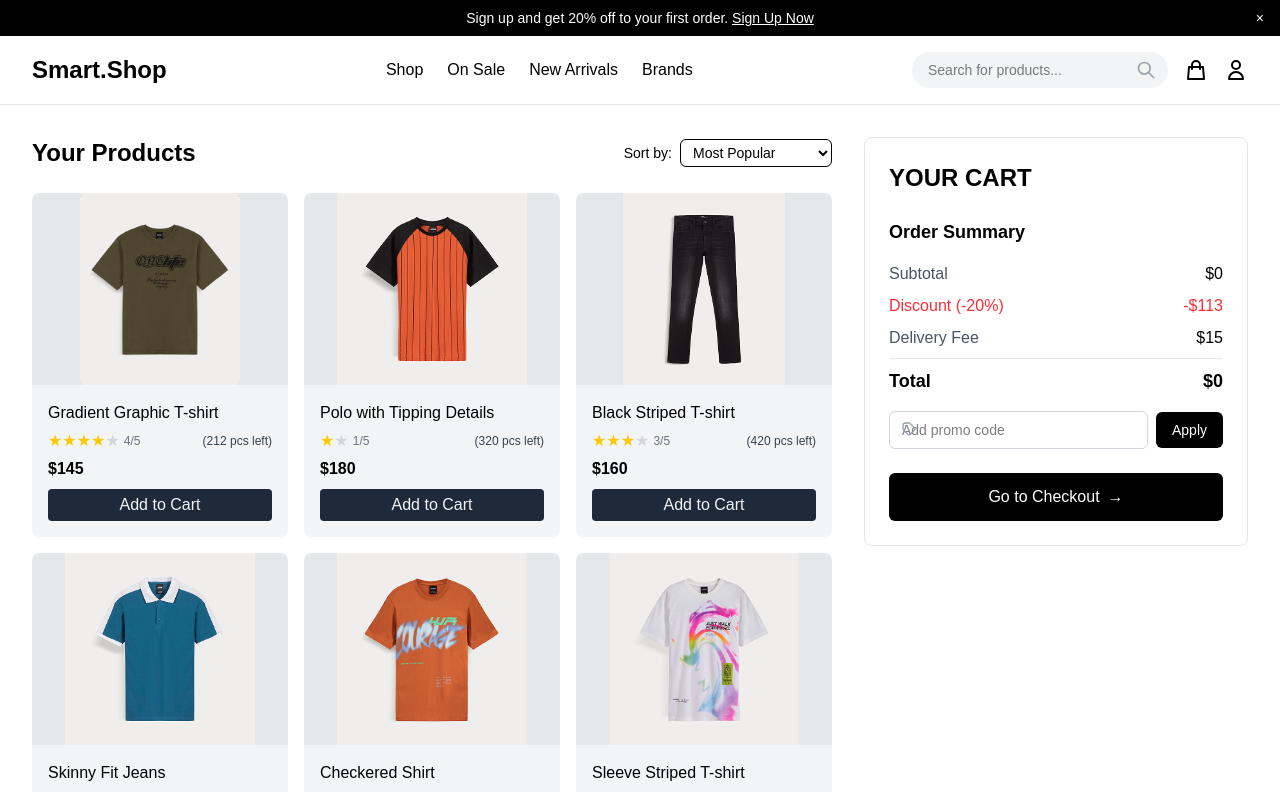
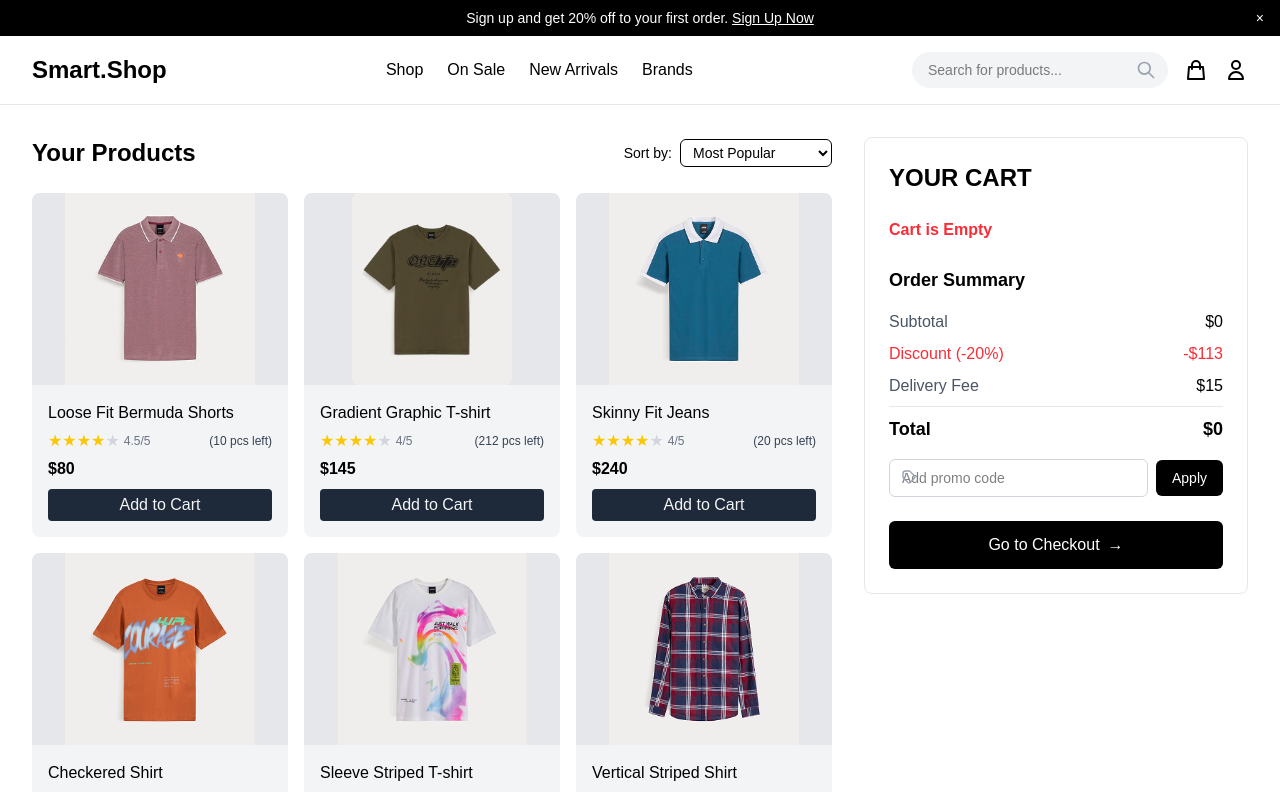
Before and after one commit to mahfujur-shohan/Smart-shop, a React (Vite) app: page / in a window 1280 px wide. Shown: the top 792 px of the page. Built offline with nearby package versions, Linux system fonts and the light colour scheme; a web font is replaced by a local one.

Commit message:
completed product stock update and sorted product by their types

```diff
--- a/src/App.jsx
+++ b/src/App.jsx
@@ -1,4 +1,5 @@
 import { useState } from "react";
+import { initialProducts } from "../src/data/data";
 import AnnouncementBar from "./components/AnnouncementBar";
 import Footer from "./components/Footer";
 import Navbar from "./components/Navbar";
@@ -6,9 +7,20 @@ import NewsletterSection from "./components/NewsletterSection";
 import ProductList from "./components/ProductList";
 
 function App() {
+  const [products, setProducts] = useState(initialProducts);
   const [cartData, setCartData] = useState([]);
 
   function handleAddToCart(product) {
+    setProducts((prevProducts) =>
+      prevProducts.map((p) => {
+        if (p.id === product.id) {
+          return {
+            ...p,
+            stock: p.stock - 1,
+          };
+        } else return p;
+      })
+    );
     setCartData([
       ...cartData,
       {
@@ -23,11 +35,37 @@ function App() {
   }
 
   function handleDeleteItemToCart(id) {
+    // stock update
+    const cartItem = cartData.find((item) => item.itemId === id);
+    const newProducts = products.map((p) => {
+      if (p.id === id) {
+        return {
+          ...p,
+          stock: p.stock + cartItem.quantity,
+        };
+      } else return p;
+    });
+    setProducts(newProducts);
+
+    //for deleting a product
     setCartData(cartData.filter((p) => p.itemId !== id));
   }
 
   function handlePlusQuantity(item) {
     if (item.quantity < item.stock) {
+      // for stock update
+      setProducts((prevProducts) =>
+        prevProducts.map((p) => {
+          if (p.id === item.itemId) {
+            return {
+              ...p,
+              stock: p.stock - 1,
+            };
+          } else return p;
+        })
+      );
+
+      // for cart update
       setCartData((prevCartData) =>
         prevCartData.map((i) => {
           if (i.itemId === item.itemId) {
@@ -43,6 +81,19 @@ function App() {
 
   function handleMinusQuantity(item) {
     if (item.quantity > 1) {
+      // for stock update
+      setProducts((prevProducts) =>
+        prevProducts.map((p) => {
+          if (p.id === item.itemId) {
+            return {
+              ...p,
+              stock: p.stock + 1,
+            };
+          } else return p;
+        })
+      );
+
+      // for cart update
       setCartData((prevCartData) =>
         prevCartData.map((i) => {
           if (i.itemId === item.itemId) {
@@ -62,6 +113,7 @@ function App() {
       <Navbar />
       <main className="container mx-auto px-4 md:px-8 py-8">
         <ProductList
+          products={products}
           onAddToCart={handleAddToCart}
           onDeleteItemToCart={handleDeleteItemToCart}
           cartData={cartData}
--- a/src/components/CartDetails.jsx
+++ b/src/components/CartDetails.jsx
@@ -20,6 +20,10 @@ export default function CartDetails({
       <div className="lg:col-span-1">
         <div className="bg-white rounded-lg p-6 border border-gray-200">
           <h2 className="text-2xl font-bold mb-6">YOUR CART</h2>
+
+          {cartData.length === 0 && (
+            <p className="font-bold text-red-500">Cart is Empty</p>
+          )}
 
           {cartData.map((item) => (
             <CartItem
--- a/src/components/ProductList.jsx
+++ b/src/components/ProductList.jsx
@@ -1,15 +1,31 @@
-import { products } from "../data/data";
+import { useState } from "react";
 import { isInCart } from "../utils/utils";
 import CartDetails from "./CartDetails";
 import Product from "./Product";
 
 export default function ProductList({
+  products,
   onAddToCart,
   cartData,
   onDeleteItemToCart,
   onPlusQuantity,
   onMinusQuantity,
 }) {
+  const [filterStatus, setFilterStatus] = useState("Most Popular");
+
+  function getSortedProducts() {
+    let sortedProducts = [...products];
+    if (filterStatus === "Most Popular") {
+      sortedProducts.sort((a, b) => b.rating - a.rating);
+    } else if (filterStatus === "Price: Low to High") {
+      sortedProducts.sort((a, b) => a.price - b.price);
+    } else if (filterStatus === "Price: High to Low") {
+      sortedProducts.sort((a, b) => b.price - a.price);
+    }
+
+    return sortedProducts;
+  }
+
   return (
     <>
       <div className="grid grid-cols-1 lg:grid-cols-3 gap-8">
@@ -19,17 +35,20 @@ export default function ProductList({
             <h2 className="text-2xl font-bold">Your Products</h2>
             <div className="flex items-center space-x-2">
               <span className="text-sm">Sort by:</span>
-              <select className="border rounded-md px-2 py-1 text-sm">
-                <option>Most Popular</option>
-                <option>Newest</option>
-                <option>Price: Low to High</option>
-                <option>Price: High to Low</option>
+              <select
+                value={filterStatus}
+                onChange={(e) => setFilterStatus(e.target.value)}
+                className="border rounded-md px-2 py-1 text-sm"
+              >
+                <option value="Most Popular">Most Popular</option>
+                <option value="Price: Low to High">Price: Low to High</option>
+                <option value="Price: High to Low">Price: High to Low</option>
               </select>
             </div>
           </div>
           {/* Products Grid */}
           <div className="product-grid">
-            {products.map((product) => (
+            {getSortedProducts().map((product) => (
               <Product
                 key={product.id}
                 onAddToCart={onAddToCart}
--- a/src/data/data.js
+++ b/src/data/data.js
@@ -1,4 +1,4 @@
-export const products = [
+export const initialProducts = [
   {
     id: crypto.randomUUID(),
     cover: "image 1.png",
```
